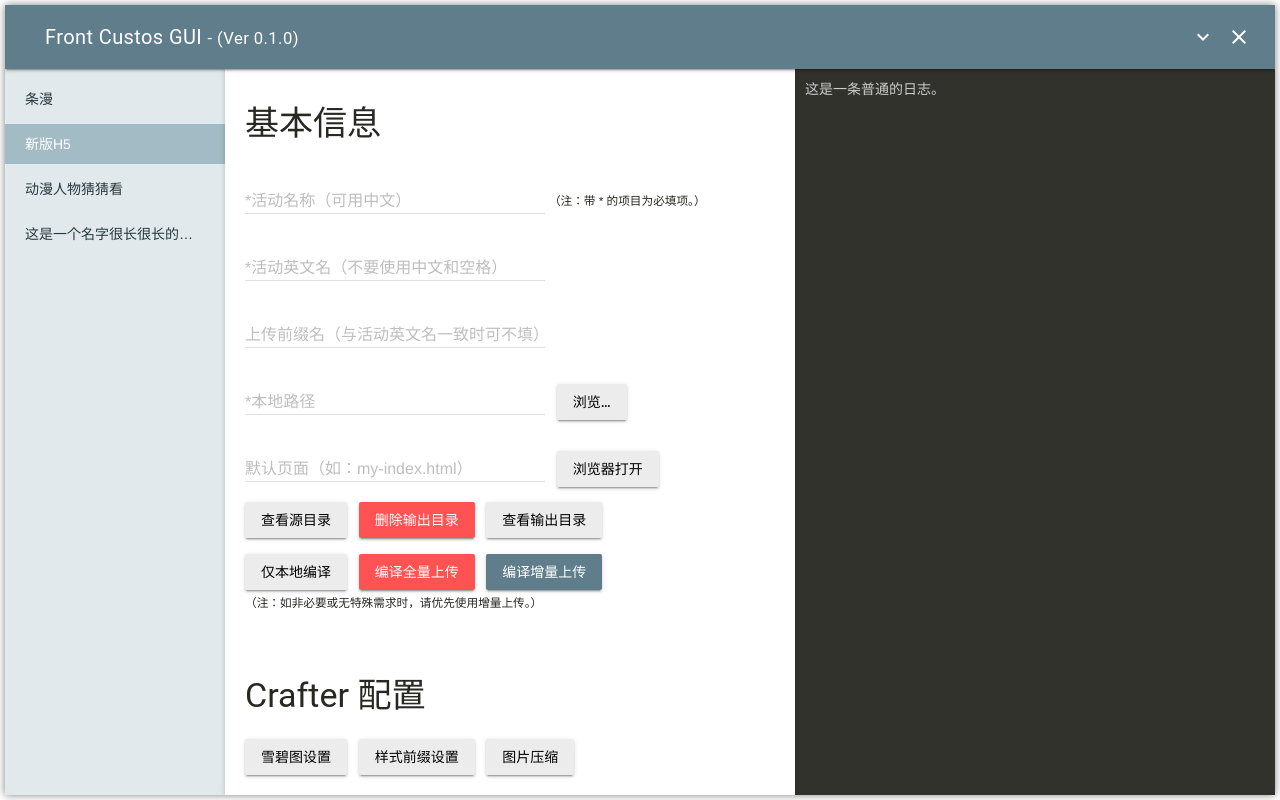
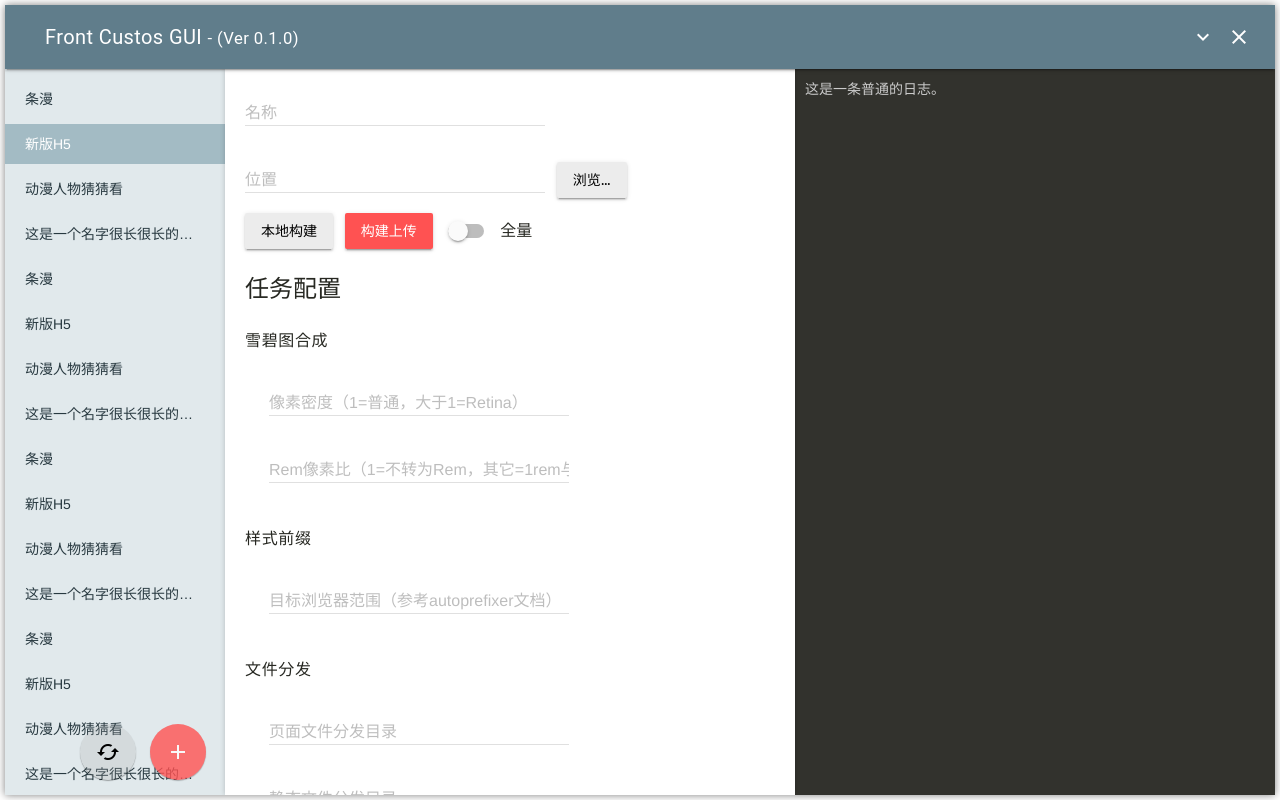
Before and after one commit to krimeshu/front-custos-gui, an Electron app: page app_files/index.html in a window 1280 px wide. Drawn offline with Linux system fonts and the light colour scheme; no server answers; a web font is replaced by a local one.

Commit message:
同步（样式完善）

```diff
--- a/app_files/css/styles.scss
+++ b/app_files/css/styles.scss
@@ -100,6 +100,11 @@ code {
 
 .window-content {
   //display: flex;
+  .mdl-switch {
+    display: inline-block;
+    width: auto;
+    padding-right: 28px;
+  }
 }
 
 .list-box {
@@ -114,6 +119,42 @@ code {
 
   background-color: #E1E9EC;
   color: darken(#E1E9EC, 70);
+
+  /*---滚动条默认显示样式--*/
+  &::-webkit-scrollbar-thumb {
+    border: 2px solid #E1E9EC;
+  }
+
+  /*---滚动框背景样式--*/
+  &::-webkit-scrollbar-track-piece {
+    background-color: #E1E9EC;
+  }
+
+  .list-title {
+    margin: 12px 10px 0px 10px;
+
+    color: darken(#E1E9EC, 80);
+  }
+
+  .btn-add-proj {
+    position: fixed;
+    z-index: 5;
+    bottom: 20px;
+    left: 150px;
+
+    transition: opacity 400ms ease;
+    opacity: .8;
+    &:hover {
+      opacity: 1;
+    }
+  }
+
+  .btn-reload {
+    position: fixed;
+    z-index: 5;
+    bottom: 20px;
+    left: 80px;
+  }
 
   .proj-list {
     list-style: none;
@@ -164,6 +205,10 @@ code {
   color: #272822;
   background-color: #fff;
   box-shadow: 0 0 5px rgba(0, 0, 0, .2);
+
+  .indent {
+    padding-left: 24px;
+  }
 }
 
 .log-box {
--- a/app_files/index.html
+++ b/app_files/index.html
@@ -61,6 +61,7 @@
         </header>
         <main class="mdl-layout__content window-content">
             <div class="list-box">
+                <!--<h6 class="list-title">项目列表</h6>-->
                 <ul class="proj-list">
                     <li class="proj-item">
                         条漫
@@ -74,41 +75,95 @@
                     <li class="proj-item">
                         这是一个名字很长很长的项目
                     </li>
+                    <li class="proj-item">
+                        条漫
+                    </li>
+                    <li class="proj-item">
+                        新版H5
+                    </li>
+                    <li class="proj-item">
+                        动漫人物猜猜看
+                    </li>
+                    <li class="proj-item">
+                        这是一个名字很长很长的项目
+                    </li>
+                    <li class="proj-item">
+                        条漫
+                    </li>
+                    <li class="proj-item">
+                        新版H5
+                    </li>
+                    <li class="proj-item">
+                        动漫人物猜猜看
+                    </li>
+                    <li class="proj-item">
+                        这是一个名字很长很长的项目
+                    </li>
+                    <li class="proj-item">
+                        条漫
+                    </li>
+                    <li class="proj-item">
+                        新版H5
+                    </li>
+                    <li class="proj-item">
+                        动漫人物猜猜看
+                    </li>
+                    <li class="proj-item">
+                        这是一个名字很长很长的项目
+                    </li>
+                    <li class="proj-item">
+                        条漫
+                    </li>
+                    <li class="proj-item">
+                        新版H5
+                    </li>
+                    <li class="proj-item">
+                        动漫人物猜猜看
+                    </li>
+                    <li class="proj-item">
+                        这是一个名字很长很长的项目
+                    </li>
+                    <li class="proj-item">
+                        条漫
+                    </li>
+                    <li class="proj-item">
+                        新版H5
+                    </li>
+                    <li class="proj-item">
+                        动漫人物猜猜看
+                    </li>
+                    <li class="proj-item">
+                        这是一个名字很长很长的项目
+                    </li>
                 </ul>
+                <button class="mdl-button mdl-js-button mdl-button--fab mdl-js-ripple-effect mdl-button--colored btn-add-proj">
+                    <i class="material-icons">add</i>
+                </button>
+                <button class="mdl-button mdl-js-button mdl-button--fab mdl-js-ripple-effect btn-reload"
+                        onclick="window.location.reload();">
+                    <i class="material-icons">cached</i>
+                </button>
             </div>
             <div class="info-box">
-                <h3>基本信息</h3>
 
                 <div class="mdl-textfield mdl-js-textfield mdl-textfield--floating-label">
-                    <input class="mdl-textfield__input" type="text" data-prop="value" data-name="info"
-                           pattern=".{1,}" id="txtEventInfo"/>
-                    <label class="mdl-textfield__label" for="txtEventInfo">*活动名称（可用中文）</label>
-                    <span class="mdl-textfield__error">请输入活动名称!</span>
-                </div>
-                <small>（注：带 * 的项目为必填项。）</small>
-                <br/>
-
-                <div class="mdl-textfield mdl-js-textfield mdl-textfield--floating-label">
-                    <input class="mdl-textfield__input" type="text" data-prop="value" data-name="name"
-                           pattern="[0-9a-zA-Z\-_]+" id="txtEventName"/>
-                    <label class="mdl-textfield__label" for="txtEventName">*活动英文名（不要使用中文和空格）</label>
-                    <span class="mdl-textfield__error">名称不合法!</span>
+                    <input class="mdl-textfield__input" id="txtProjName" type="text" pattern=".{1,}"/>
+                    <label class="mdl-textfield__label" for="txtProjName">名称</label>
+                    <span class="mdl-textfield__error">请输入项目名称!</span>
                 </div>
                 <br/>
 
-                <div class="mdl-textfield mdl-js-textfield mdl-textfield--floating-label">
-                    <input class="mdl-textfield__input" type="text" data-prop="value" data-name="uploadName"
-                           pattern="[0-9a-zA-Z\-_]*" id="txtEventUploadName"/>
-                    <label class="mdl-textfield__label" for="txtEventUploadName">上传前缀名（与活动英文名一致时可不填）</label>
-                    <span class="mdl-textfield__error">前缀名不合法!</span>
-                </div>
-                <br/>
+                <!--<div class="mdl-textfield mdl-js-textfield mdl-textfield&#45;&#45;floating-label">-->
+                    <!--<input class="mdl-textfield__input" id="txtProjVersion" type="text"/>-->
+                    <!--<label class="mdl-textfield__label" for="txtProjVersion">版本</label>-->
+                <!--</div>-->
+                <!--<br/>-->
 
                 <div class="mdl-textfield mdl-js-textfield mdl-textfield--floating-label">
-                    <input class="mdl-textfield__input" type="text" data-prop="value" data-name="path"
-                           pattern=".{1,}" readonly="readonly" id="txtLocalPath"/>
-                    <label class="mdl-textfield__label" for="txtLocalPath">*本地路径</label>
-                    <span class="mdl-textfield__error">请选择本地路径!</span>
+                    <input class="mdl-textfield__input" id="txtProjPath" type="text" pattern=".{1,}"
+                           readonly="readonly"/>
+                    <label class="mdl-textfield__label" for="txtProjPath">位置</label>
+                    <span class="mdl-textfield__error">请选择项目所在位置!</span>
                 </div>
                 &nbsp;
                 <button class="mdl-button mdl-js-button mdl-button--raised mdl-js-ripple-effect"
@@ -117,134 +172,111 @@
                 </button>
                 <br/>
 
-                <div class="mdl-textfield mdl-js-textfield mdl-textfield--floating-label">
-                    <input class="mdl-textfield__input" type="text" data-prop="value" data-name="index"
-                           id="txtIndexPage"/>
-                    <label class="mdl-textfield__label" for="txtLocalPath">默认页面（如：my-index.html）</label>
-                </div>
-                &nbsp;
-                <button class="mdl-button mdl-js-button mdl-button--raised mdl-js-ripple-effect"
-                        id="btnOpenIndexPage" onclick="void(0);">
-                    浏览器打开
-                </button>
-
                 <p class="mid-btn-box">
                     <button class="mdl-button mdl-js-button mdl-button--raised mdl-js-ripple-effect"
-                            id="btnOpenSrcPath" onclick="void(0);">
-                        查看源目录
+                            id="btnBuildLocal" onclick="void(0);">
+                        本地构建
                     </button>
                     &nbsp;
                     <button class="mdl-button mdl-js-button mdl-button--raised mdl-js-ripple-effect mdl-button--accent"
-                            id="btnDelDistPath" onclick="void(0);">
-                        删除输出目录
+                            id="btnBuildUpload" onclick="void(0);">
+                        构建上传
                     </button>
-                    &nbsp;
-                    <button class="mdl-button mdl-js-button mdl-button--raised mdl-js-ripple-effect"
-                            id="btnOpenDistPath" onclick="void(0);">
-                        查看输出目录
-                    </button>
-                    &nbsp;
-                </p>
-
-                <p class="mid-btn-box">
-                    <button class="mdl-button mdl-js-button mdl-button--raised mdl-js-ripple-effect"
-                            id="btnCompile" onclick="void(0);">
-                        仅本地编译
-                    </button>
-                    &nbsp;
-                    <button class="mdl-button mdl-js-button mdl-button--raised mdl-js-ripple-effect mdl-button--accent"
-                            id="btnFullUpload" onclick="void(0);">
-                        编译全量上传
-                    </button>
-                    &nbsp;
-                    <button class="mdl-button mdl-js-button mdl-button--raised mdl-js-ripple-effect mdl-button--colored"
-                            id="btnDifferUpload" onclick="void(0);">
-                        编译增量上传
-                    </button>
-                    <br/>
-                    <small>（注：如非必要或无特殊需求时，请优先使用增量上传。）</small>
-                </p>
-                <br/>
-
-                <div class="split-line"></div>
-
-                <h3>Crafter 配置</h3>
-
-                <p class="mid-btn-box">
-                    <button class="mdl-button mdl-js-button mdl-button--raised mdl-js-ripple-effect"
-                            id="btnConfigSC" onclick="void(0);">
-                        雪碧图设置
-                    </button>
-                    &nbsp;
-
-                    <button class="mdl-button mdl-js-button mdl-button--raised mdl-js-ripple-effect"
-                            id="btnConfigPC" onclick="void(0);">
-                        样式前缀设置
-                    </button>
-                    &nbsp;
-
-                    <button class="mdl-button mdl-js-button mdl-button--raised mdl-js-ripple-effect"
-                            id="btnSelectImageMin" onclick="void(0);">
-                        图片压缩
-                    </button>
-                    &nbsp;
-                </p>
-
-                <p>
-                    <small>（自动处理雪碧图合成、CSS3样式浏览器前缀的相关配置）</small>
+                    &nbsp;&nbsp;
+                    <label class="mdl-switch mdl-js-switch mdl-js-ripple-effect" for="chkUploadAll">
+                        <input class="mdl-switch__input" id="chkUploadAll" type="checkbox"/>
+                        <span class="mdl-switch__label">全量</span>
+                    </label>
                 </p>
 
                 <div class="split-line"></div>
 
-                <h3>其他配置</h3>
+                <h4>任务配置</h4>
 
-                <p>
-                    <label class="mdl-switch mdl-js-switch mdl-js-ripple-effect" for="chkForceMultiRemap">
-                        <input class="mdl-switch__input" type="checkbox" data-prop="checked"
-                               data-name="forceMultiRemap" id="chkForceMultiRemap"/>
-                        <span class="mdl-switch__label">强制资源文件多层映射</span>
+                <!----------------------------------------------------------------------------------------------------->
+
+                <h6>雪碧图合成</h6>
+
+                <div class="indent">
+                    <div class="mdl-textfield mdl-js-textfield mdl-textfield--floating-label">
+                        <input class="mdl-textfield__input" id="txtSpritesRatio" type="text" pattern="[0-9.]+"/>
+                        <label class="mdl-textfield__label" for="txtSpritesRatio">像素密度（1=普通，大于1=Retina）</label>
+                        <span class="mdl-textfield__error">请输入一个普通数值!</span>
+                    </div>
+                    <br/>
+
+                    <div class="mdl-textfield mdl-js-textfield mdl-textfield--floating-label">
+                        <input class="mdl-textfield__input" id="txtSpritesRem" type="text" pattern=".{1,}"/>
+                        <label class="mdl-textfield__label" for="txtSpritesRem">Rem像素比（1=不转为Rem，其它=1rem与px的换算值）</label>
+                        <span class="mdl-textfield__error">请输入一个普通数值!</span>
+                    </div>
+                    <br/>
+                </div>
+
+                <!----------------------------------------------------------------------------------------------------->
+
+                <h6>样式前缀</h6>
+
+                <div class="indent">
+                    <div class="mdl-textfield mdl-js-textfield mdl-textfield--floating-label">
+                        <input class="mdl-textfield__input" id="txtPrefixBrowser" type="text"/>
+                        <label class="mdl-textfield__label" for="txtPrefixBrowser">
+                            目标浏览器范围（参考autoprefixer文档）</label>
+                    </div>
+                    <br/>
+                </div>
+
+                <!----------------------------------------------------------------------------------------------------->
+
+                <h6>文件分发</h6>
+
+                <div class="indent">
+                    <div class="mdl-textfield mdl-js-textfield mdl-textfield--floating-label">
+                        <input class="mdl-textfield__input" id="txtAllotPageDir" type="text"/>
+                        <label class="mdl-textfield__label" for="txtAllotPageDir">页面文件分发目录</label>
+                    </div>
+                    <br/>
+
+                    <div class="mdl-textfield mdl-js-textfield mdl-textfield--floating-label">
+                        <input class="mdl-textfield__input" id="txtAllotStaticDir" type="text"/>
+                        <label class="mdl-textfield__label" for="txtAllotStaticDir">静态文件分发目录</label>
+                    </div>
+                    <br/>
+
+                    <label class="mdl-switch mdl-js-switch mdl-js-ripple-effect" for="chkAllotFlatten">
+                        <input class="mdl-switch__input" id="chkAllotFlatten" type="checkbox"/>
+                        <span class="mdl-switch__label">简化目录结构</span>
                     </label>
                     <br/>
-                    <small>（条漫等目录层级特殊的情况，一般活动不需要）</small>
-                </p>
 
-                <p>
-                    <label class="mdl-switch mdl-js-switch mdl-js-ripple-effect" for="chkKeepHtmlDepth">
-                        <input class="mdl-switch__input" type="checkbox" data-prop="checked"
-                               data-name="keepHtmlDepth" id="chkKeepHtmlDepth"/>
-                        <span class="mdl-switch__label">保留Html文件层级</span>
+                    <div class="mdl-textfield mdl-js-textfield mdl-textfield--floating-label">
+                        <input class="mdl-textfield__input" id="txtAllotStaticUrlHead" type="text"/>
+                        <label class="mdl-textfield__label" for="txtAllotStaticUrlHead">静态文件链接前缀</label>
+                    </div>
+                    <br/>
+
+                    <label class="mdl-switch mdl-js-switch mdl-js-ripple-effect" for="chkAllotHashLink">
+                        <input class="mdl-switch__input" id="chkAllotHashLink" type="checkbox"/>
+                        <span class="mdl-switch__label">添加链接指纹参数后缀</span>
                     </label>
                     <br/>
-                    <small>（防止不同目录页面同名的情况，一般都不需要）</small>
-                </p>
+                    <br/>
+                </div>
 
-                <p>
-                    <label class="mdl-switch mdl-js-switch mdl-js-ripple-effect" for="chkIsEventOfPC">
-                        <input class="mdl-switch__input" type="checkbox" data-prop="checked"
-                               data-name="isEventOfPC" id="chkIsEventOfPC"/>
-                        <span class="mdl-switch__label">PC活动页面</span>
-                    </label>
-                    <br/>
-                    <small>（PC活动页面配置不同的默认地址和资源链接，默认为移动端活动页面）</small>
-                </p>
+                <!----------------------------------------------------------------------------------------------------->
 
-                <p>
-                    <label class="mdl-switch mdl-js-switch mdl-js-ripple-effect" for="chkKeepLocalUrl">
-                        <input class="mdl-switch__input" type="checkbox" data-prop="checked"
-                               data-name="keepLocalUrl" id="chkKeepLocalUrl"/>
-                        <span class="mdl-switch__label">保持本地URL</span>
-                    </label>
-                    <br/>
-                    <small>（选中此项时，本地编译将保持所有本地相对地址，不转换成服务器资源地址，方便本地预览）</small>
-                </p>
+                <!--<h6>输出</h6>-->
 
-                <div class="mdl-textfield mdl-js-textfield mdl-textfield--floating-label">
-                    <input class="mdl-textfield__input" type="text" data-prop="value" data-name="specUrlHead"
-                           id="txtSpecUrlHead"/>
-                    <label class="mdl-textfield__label" for="txtSpecUrlHead">特殊资源前缀</label>
-                </div>
-                <br/>
-                <small>（新版H5等情况，可单独自定义资源文件的URL前缀）</small>
+                <!--<div class="indent">-->
+                    <!--<label class="mdl-switch mdl-js-switch mdl-js-ripple-effect" for="chkKeepOldCopy">-->
+                        <!--<input class="mdl-switch__input" id="chkKeepOldCopy" type="checkbox"/>-->
+                        <!--<span class="mdl-switch__label">根据版本号保留副本</span>-->
+                    <!--</label>-->
+                    <!--<br/>-->
+                <!--</div>-->
+
+                <!----------------------------------------------------------------------------------------------------->
+
             </div>
             <div class="log-box">
                 <ul class="log-list">
```
Also changed, not shown: app_files/css/styles.css, 1 other file.
